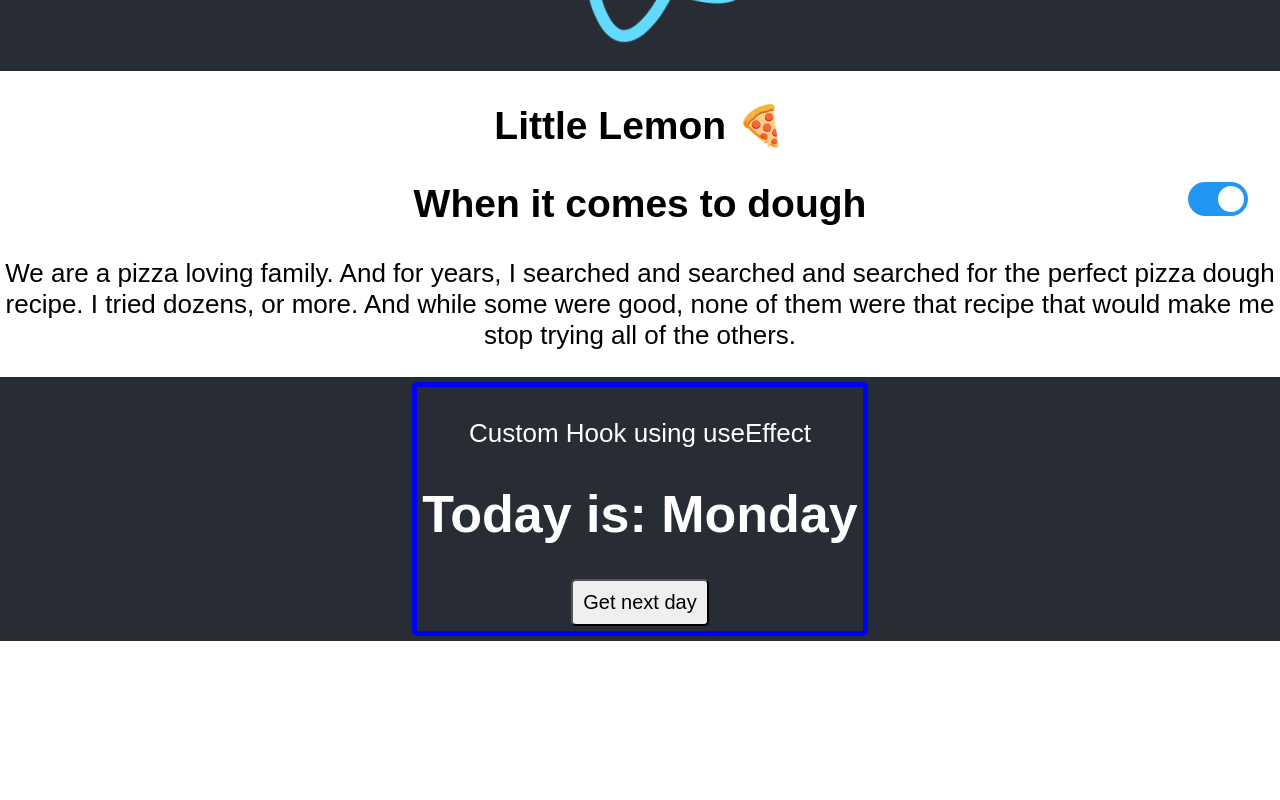
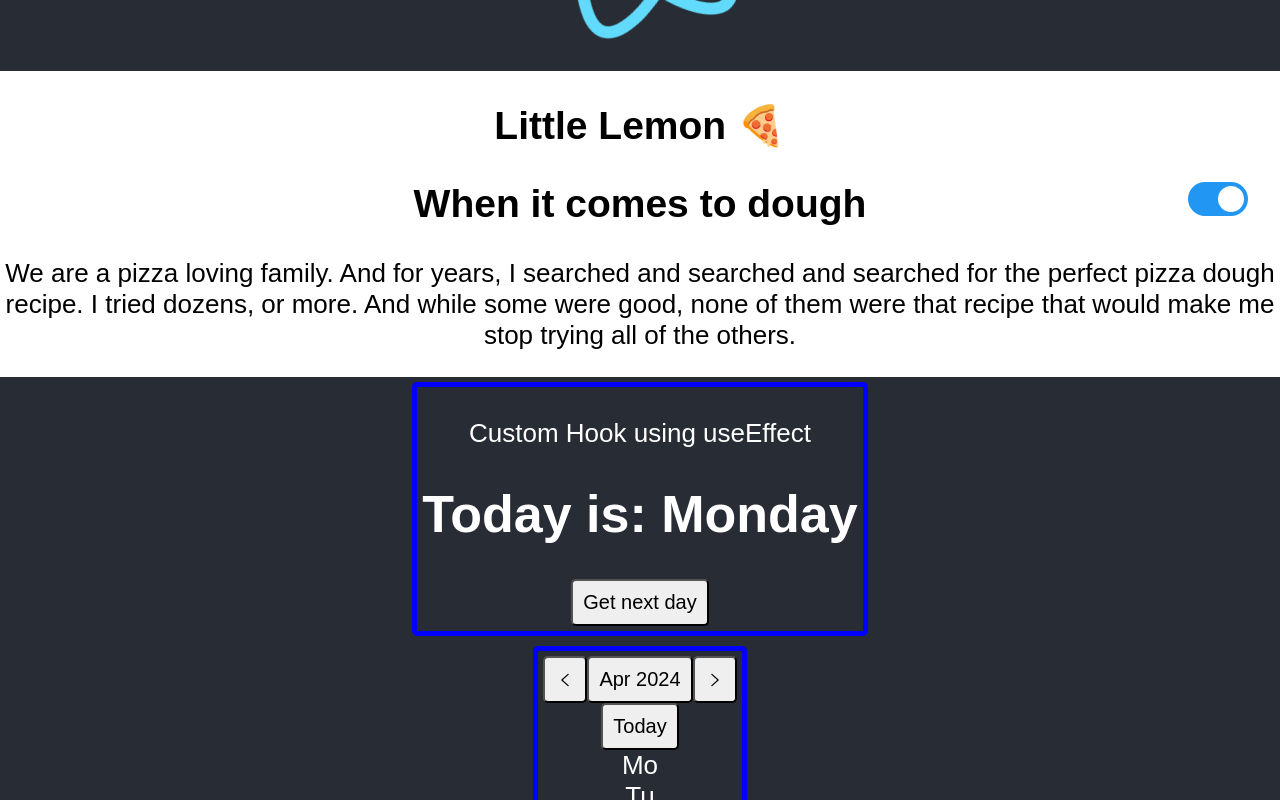
Before and after one commit to ikmalismail17/META-FrontEndCourse-Coursera, a React (Create React App) app: page /theme in a window 1280 px wide. Shown: the part 300-1100 px from the top of the page. Before the commit the page ends 941 px from the top, so only its background shows below. Built offline with nearby package versions, Linux system fonts and the light colour scheme.

Commit message:
Update TryThemeContext.js

```diff
--- a/src/components/TryThemeContext.js
+++ b/src/components/TryThemeContext.js
@@ -3,6 +3,7 @@ import PropChildDiv from "./PropChildDiv";
 import Switch from "./Switch";
 import { useState } from "react";
 import usePrevious from "../hooks/CustomHooks";
+import { Calendar } from "rsuite";
 
 const Title = ({ children }) => {
     const { theme } = useTheme();
@@ -104,6 +105,11 @@ const TryThemeContext = () => {
                 Get next day
             </button>
             </PropChildDiv>
+            <PropChildDiv>
+                <div className="calendar-container">
+                    <Calendar />
+                </div>
+            </PropChildDiv>
         </>
     );
 };
```
